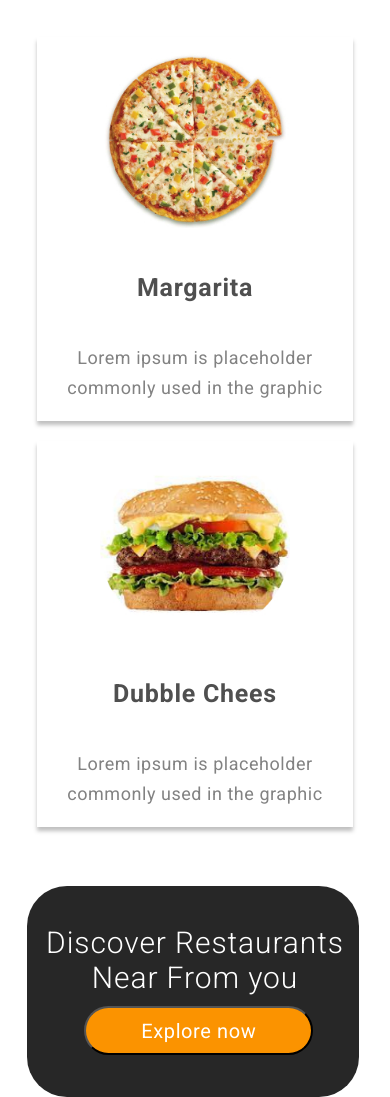
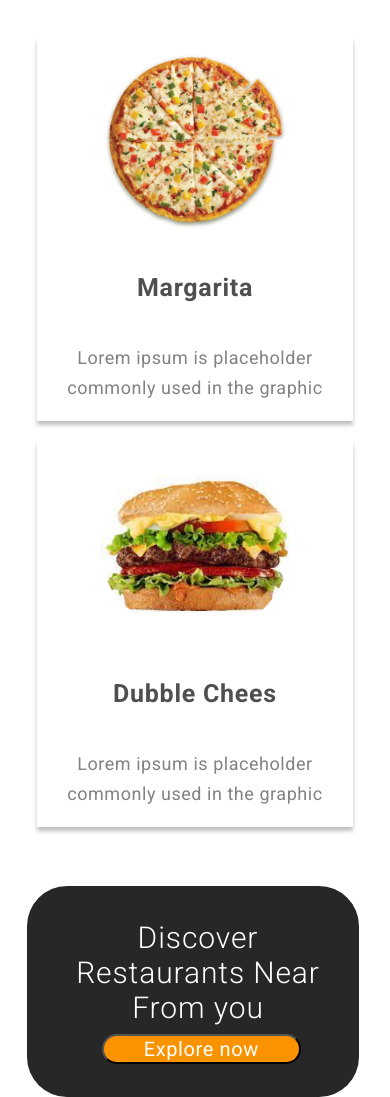
Before and after one commit to Rufat239/foody_client, a React (Create React App) app: page / in a window 390 px wide. Shown: the part 4655-5752 px from the top of the page. Built offline with nearby package versions, Linux system fonts and the light colour scheme.

Commit message:
changed some styles in homePage

```diff
--- a/src/style/HomePage.css
+++ b/src/style/HomePage.css
@@ -839,6 +839,10 @@
     position: absolute;
   }
 
+  .end {
+    width: 100%;
+  }
+
   .finish h1 {
     margin-top: 10%;
     font-family: Roboto;
```
